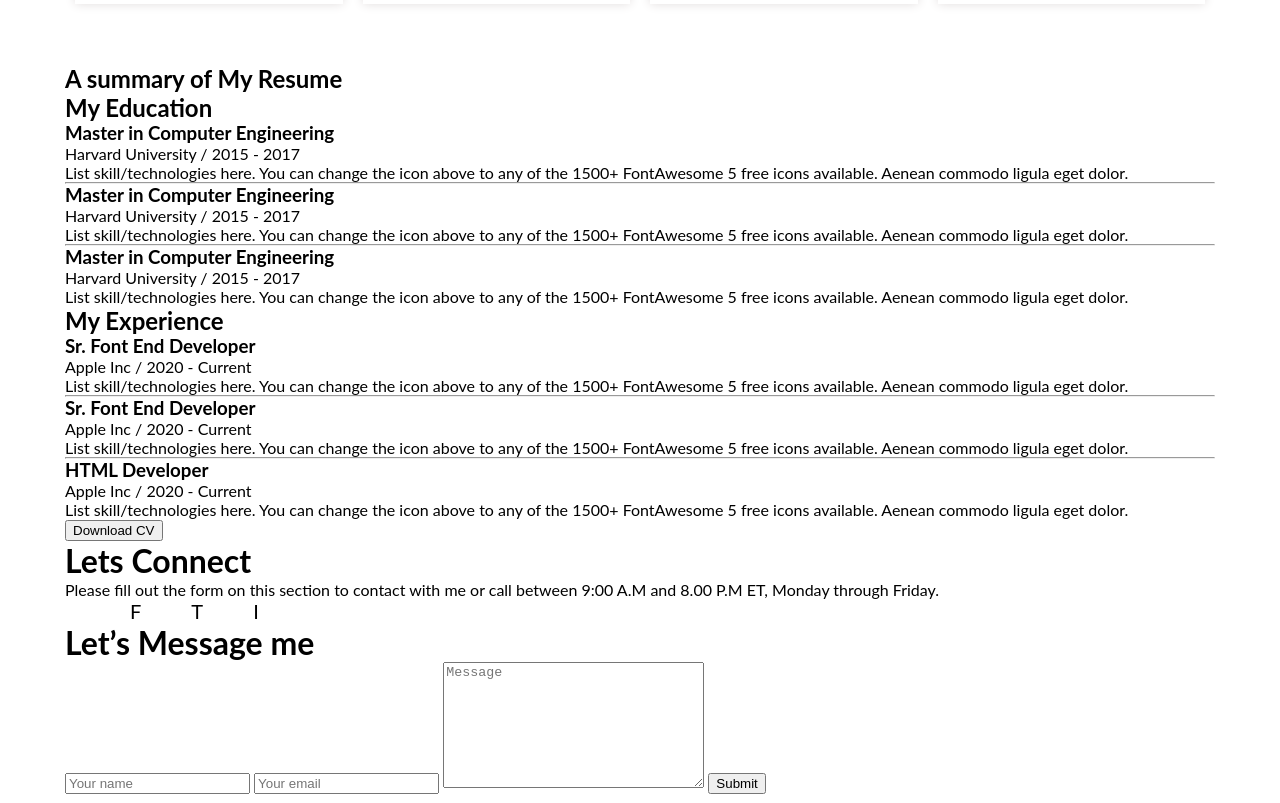
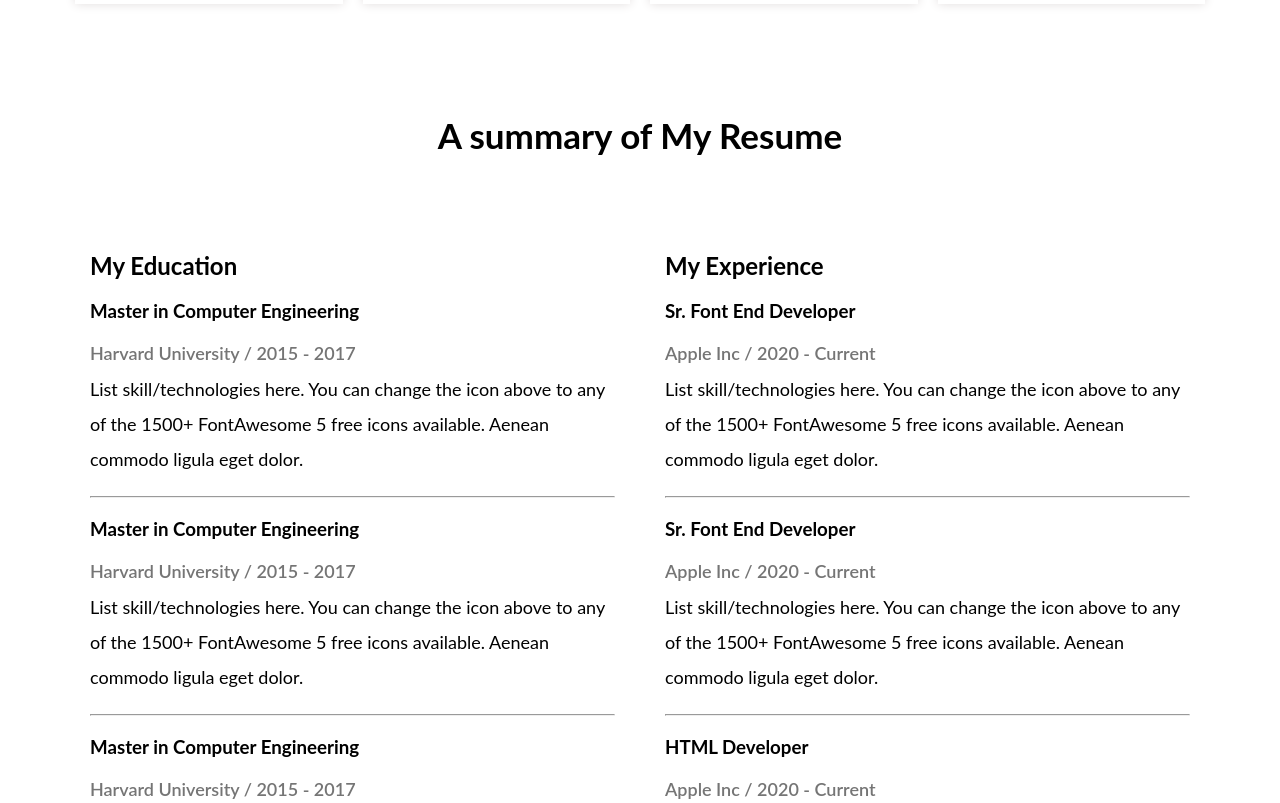
Before and after one commit to sohel5G/Developer-Portfolio-Site, a plain HTML site: page index.html in a window 1280 px wide. Shown: the part 2195-2998 px from the top of the page. Drawn offline with Linux system fonts and the light colour scheme.

Commit message:
Resume section done

```diff
--- a/index.html
+++ b/index.html
@@ -110,29 +110,31 @@
         </section>
         <section class="resume">
             <div class="container">
-                <h1>A summary of My Resume</h1>
+                <h1 class="title">A summary of My Resume</h1>
 
                 <div class="edu-expe">
                     <div class="education">
                         <h2>My Education</h2>
 
                         <h3>Master in Computer Engineering</h3>
-                        <p>Harvard University / 2015 - 2017</p>
-                        <p>List skill/technologies here. You can change the icon above
+                        <p class="sub-title">Harvard University / 2015 - 2017</p>
+                        <p class="pera">List skill/technologies here. You can change the icon above
                             to any of the 1500+ FontAwesome 5 free icons available. Aenean commodo ligula eget dolor.
                         </p>
+                        <br>
                         <hr>
 
                         <h3>Master in Computer Engineering</h3>
-                        <p>Harvard University / 2015 - 2017</p>
-                        <p>List skill/technologies here. You can change the icon above
+                        <p class="sub-title">Harvard University / 2015 - 2017</p>
+                        <p class="pera">List skill/technologies here. You can change the icon above
                             to any of the 1500+ FontAwesome 5 free icons available. Aenean commodo ligula eget dolor.
                         </p>
+                        <br>
                         <hr>
 
                         <h3>Master in Computer Engineering</h3>
-                        <p>Harvard University / 2015 - 2017</p>
-                        <p>List skill/technologies here. You can change the icon above
+                        <p class="sub-title">Harvard University / 2015 - 2017</p>
+                        <p class="pera">List skill/technologies here. You can change the icon above
                             to any of the 1500+ FontAwesome 5 free icons available. Aenean commodo ligula eget dolor.
                         </p>
 
@@ -142,26 +144,30 @@
                         <h2>My Experience</h2>
 
                         <h3>Sr. Font End Developer</h3>
-                        <p>Apple Inc / 2020 - Current</p>
-                        <p>List skill/technologies here. You can change the icon above
+                        <p class="sub-title">Apple Inc / 2020 - Current</p>
+                        <p class="pera">List skill/technologies here. You can change the icon above
                             to any of the 1500+ FontAwesome 5 free icons available. Aenean commodo ligula eget dolor.
                         </p>
+                        <br>
                         <hr>
                         <h3>Sr. Font End Developer</h3>
-                        <p>Apple Inc / 2020 - Current</p>
-                        <p>List skill/technologies here. You can change the icon above
+                        <p class="sub-title">Apple Inc / 2020 - Current</p>
+                        <p class="pera">List skill/technologies here. You can change the icon above
                             to any of the 1500+ FontAwesome 5 free icons available. Aenean commodo ligula eget dolor.
                         </p>
+                        <br>
                         <hr>
                         <h3>HTML Developer</h3>
-                        <p>Apple Inc / 2020 - Current</p>
-                        <p>List skill/technologies here. You can change the icon above
+                        <p class="sub-title">Apple Inc / 2020 - Current</p>
+                        <p class="pera">List skill/technologies here. You can change the icon above
                             to any of the 1500+ FontAwesome 5 free icons available. Aenean commodo ligula eget dolor.
                         </p>
 
                     </div>
                 </div>
-                <div><button>Download CV</button></div>
+                <div class="cv-down-btn">
+                    <button class="btn-primary">Download CV</button>
+                </div>
             </div>
         </section>
     </main>
--- a/styles/style.css
+++ b/styles/style.css
@@ -120,11 +120,11 @@ header {
     border-radius: 10px;
     background: #FFF8F3;
     padding: 90px 50px;
-    margin:150px 50px;
+    margin: 150px 50px;
     box-shadow: 0px 0px 40px #e1dddd;
 }
 
-.about-content .self-info{
+.about-content .self-info {
     display: flex;
     align-items: center;
     justify-content: space-evenly;
@@ -135,29 +135,60 @@ header {
 /* What I do section  */
 
 
-.skill-intro{
+.skill-intro {
     max-width: 768px;
     margin: auto;
     text-align: center;
 }
 
-.skill-lang{
+.skill-lang {
     display: flex;
     justify-content: space-evenly;
     align-items: center;
     margin: 50px 0px;
 }
 
-.skill-lang .column{
+.skill-lang .column {
     padding: 40px 20px;
     box-shadow: 0px 0px 10px #e1dddd;
     margin: 10px;
     text-align: center;
 }
-.skill-lang .column h3{
+
+.skill-lang .column h3 {
     margin: 20px 0px;
 }
-.skill-lang .column p{
+
+.skill-lang .column p {
     font-size: 17px;
     line-height: 28px;
 }
+
+
+/* Resume section  */
+.resume{
+    margin: 100px 0px;
+}
+.resume .cv-down-btn{
+    text-align: center;
+}
+.edu-expe {
+    display: flex;
+    gap: 50px;
+    max-width: 1100px;
+    margin: auto;
+    padding: 50px 0px 80px;
+}
+
+.edu-expe h2,
+.edu-expe h3 {
+    margin: 20px 0px;
+}
+
+.education .sub-title{
+    font-size: 18px;
+    font-style: normal;
+    font-weight: 600;
+    color: #757575;
+    margin-bottom: 8px;
+}
```
